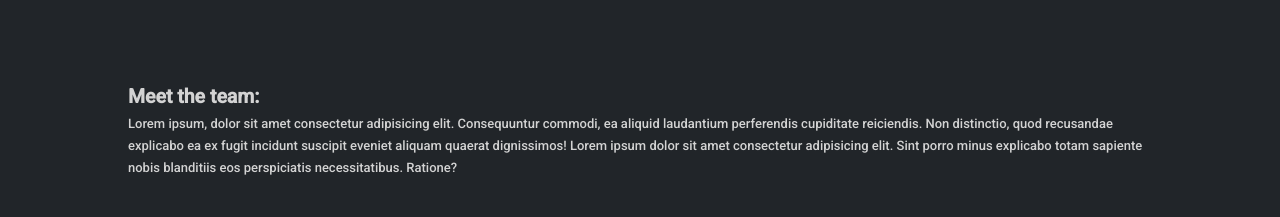
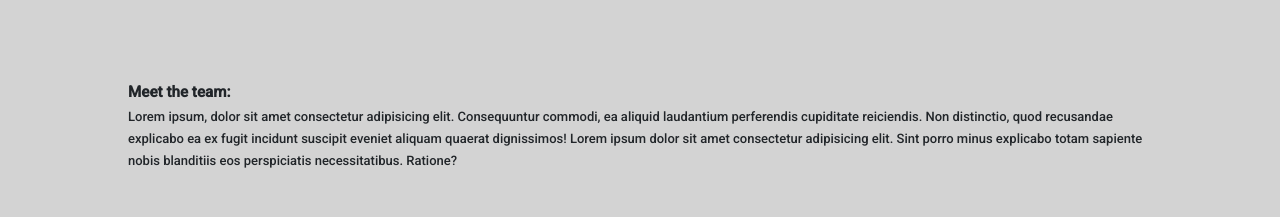
Before and after one commit to spoonhead0212/unbound, a plain HTML site: page card.html in a window 1280 px wide. Shown: the top 217 px of the page. Drawn offline with Linux system fonts and the light colour scheme.

Commit message:
adjustments

```diff
--- a/card.html
+++ b/card.html
@@ -7,7 +7,8 @@
 </head>
 
 <body>
-    <main class="all-wrap">
+    <main class="wrapper">
+        <section class="all-wrap">
             <section class="team-info">
                 <h1>Meet the team:</h1>
                 <p>Lorem ipsum, dolor sit amet consectetur adipisicing elit. Consequuntur commodi, ea aliquid laudantium perferendis cupiditate reiciendis. Non distinctio, quod recusandae explicabo ea ex fugit incidunt suscipit eveniet aliquam quaerat dignissimos! Lorem ipsum dolor sit amet consectetur adipisicing elit. Sint porro minus explicabo totam sapiente nobis blanditiis eos perspiciatis necessitatibus. Ratione?</p>
@@ -44,5 +45,6 @@
                     <a href="#" class="more">learn more <img src="images/arrow-forward-simple-svgrepo-com.svg" alt="" class="arrow"></a>
                 </div>
             </section>
+        </section>
     </main>
 </body>
--- a/css/card.css
+++ b/css/card.css
@@ -10,19 +10,23 @@
     font-family: 'Roboto', sans-serif;
     font-size: 13px;
     font-weight: 500;
-    color: #d3d3d3;
-    background-color:  #212529;
+    color: #212529;
 }
 
 /* ALL WRAP */
+.wrapper {
+    background-color: #d3d3d3;
+}
+
 .all-wrap {
-    margin-bottom: 4rem;
+    padding-block: 5rem;
     width: 80%;
     margin-inline: auto;
+    background-color: #d3d3d3;
 }
 
 .team-info {
-    margin-block: 5rem;
+    margin-bottom: 3rem;
 }
 
 .team-info :is(h1, p) {
@@ -92,10 +96,12 @@
 /* CARD */
 
 .full-pro {
+    color: #d3d3d3;
     display: grid;
     place-items: center;
     width: 100vw;
     height: 100vh;
+    background-color: #212529;
 }
 
 
--- a/css/style.css
+++ b/css/style.css
@@ -10,7 +10,6 @@
 
 body {
     font-family: 'Roboto', sans-serif;
-    font-size: 13px;
     color: #d3d3d3;
     font-weight: 500;
 }
```
Lines whose indentation alone changed are shown as unchanged.
